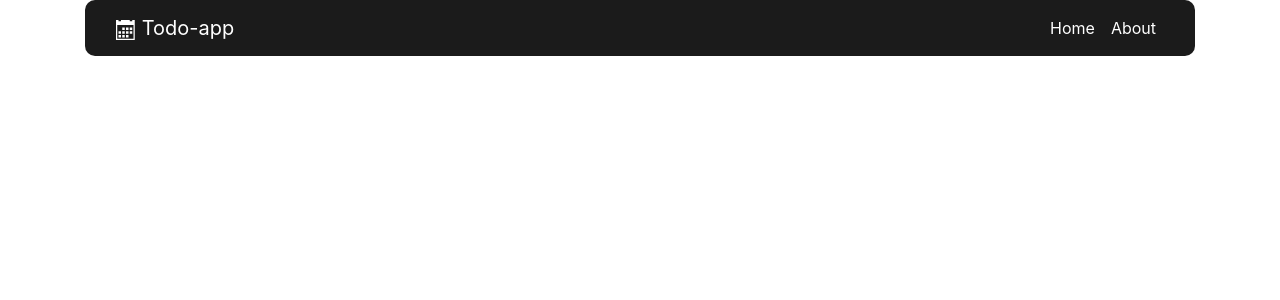
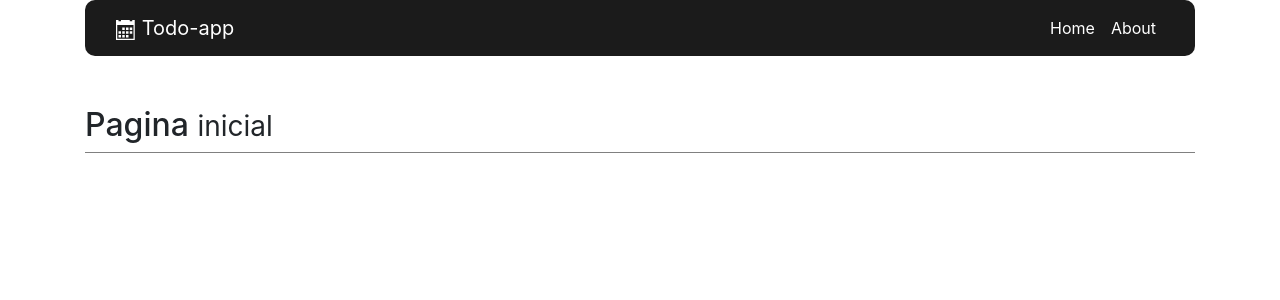
Before and after one commit to ribeirodavi04/todo-app, a React (Create React App) app in the folder frontend/todo-app-react/: page / in a window 1280 px wide. Shown: the top 300 px of the page. Built offline with nearby package versions, Linux system fonts and the light colour scheme.

Commit message:
pagina inicial, sobre nos e pageheader adicionados

```diff
--- /dev/null
+++ b/frontend/todo-app-react/src/components/AboutUs/index.jsx
@@ -0,0 +1,13 @@
+import React from 'react';
+import { Container } from 'react-bootstrap';
+import PageHeader from '../PageHeader';
+
+const AboutUS = () => {
+    return (
+        <Container>
+            <PageHeader bigTitle="Sobre" smallTitle="nós" />
+        </Container>
+    );
+};
+
+export default AboutUS;
--- /dev/null
+++ b/frontend/todo-app-react/src/components/Home/index.jsx
@@ -0,0 +1,14 @@
+import React from 'react';
+import './style.css';
+import PageHeader from '../PageHeader';
+import { Container } from 'react-bootstrap';
+
+const Home = () => {
+    return (
+        <Container>
+            <PageHeader bigTitle="Pagina" smallTitle="inicial"/>
+        </Container>
+    );
+};
+
+export default Home;
--- a/frontend/todo-app-react/src/components/NavbarCmp/index.jsx
+++ b/frontend/todo-app-react/src/components/NavbarCmp/index.jsx
@@ -17,7 +17,7 @@ const NavbarCmp = () => {
                         <Navbar.Collapse id="navmain">
                             <Nav className="ml-auto">
                                 <Nav.Link><Link to="/">Home</Link></Nav.Link>
-                                <Nav.Link><Link to="/">About</Link></Nav.Link>
+                                <Nav.Link><Link to="/AboutUs">About</Link></Nav.Link>
                             </Nav>
                         </Navbar.Collapse>
                     </Container>
--- /dev/null
+++ b/frontend/todo-app-react/src/components/PageHeader/index.jsx
@@ -0,0 +1,11 @@
+import React from 'react';
+import './style.css';
+const PageHeader = (props) => {
+    return (
+        <header className="header-class">
+            <h2>{props.bigTitle} <small>{props.smallTitle}</small></h2>
+        </header>
+    );
+};
+
+export default PageHeader;
--- /dev/null
+++ b/frontend/todo-app-react/src/components/PageHeader/style.css
@@ -0,0 +1,4 @@
+.header-class{
+    border-bottom: 1.5px solid gray;
+    margin-top: 50px;
+}
--- a/frontend/todo-app-react/src/components/Routes/index.js
+++ b/frontend/todo-app-react/src/components/Routes/index.js
@@ -1,16 +1,18 @@
 import React from 'react';
 import { Route, Switch, BrowserRouter } from 'react-router-dom';
+import AboutUS from '../AboutUs';
+import Home from '../Home';
 import NavbarCmp from '../NavbarCmp';
 const Routes = () => {
     return (
         <BrowserRouter>
             <NavbarCmp/>
             <Switch>
-                <Route path="/about">
-
+                <Route path="/aboutus">
+                    <AboutUS/>
                 </Route>
                 <Route path="/">
-
+                    <Home/>
                 </Route>
             </Switch>
         </BrowserRouter>
```
Also changed, not shown: frontend/todo-app-react/src/components/Home/style.css (added).
